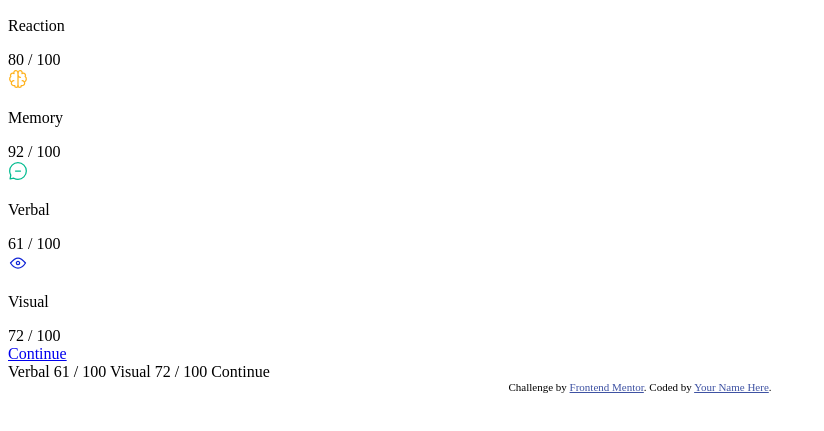
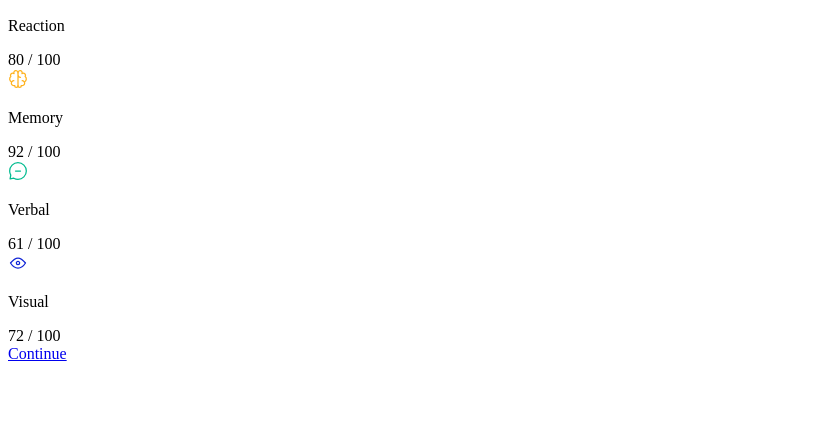
Before and after one commit to K01wfd/RESULT-SUMMARY-COMPONENT, a plain HTML site: page index.html in a window 1280 px wide. Shown: the part 299-730 px from the top of the page, without its empty margins (0-824 px from the left). Drawn offline with Linux system fonts and the light colour scheme; files whose address does not match are found by name.

Commit message:
Structuring html file

```diff
--- a/index.html
+++ b/index.html
@@ -3,27 +3,13 @@
   <head>
     <meta charset="UTF-8" />
     <meta name="viewport" content="width=device-width, initial-scale=1.0" />
-    <!-- displays site properly based on user's device -->
-
     <link
       rel="icon"
       type="image/png"
       sizes="32x32"
       href="./assets/images/favicon-32x32.png"
     />
-
     <title>Frontend Mentor | Results summary component</title>
-
-    <!-- Feel free to remove these styles or customise in your own stylesheet 👍 -->
-    <style>
-      .attribution {
-        font-size: 11px;
-        text-align: center;
-      }
-      .attribution a {
-        color: hsl(228, 45%, 44%);
-      }
-    </style>
   </head>
   <body>
     <main>
@@ -94,14 +80,5 @@
         </div>
       </div>
     </main>
-
-    Verbal 61 / 100 Visual 72 / 100 Continue
-
-    <div class="attribution">
-      Challenge by
-      <a href="https://www.frontendmentor.io?ref=challenge" target="_blank"
-        >Frontend Mentor</a
-      >. Coded by <a href="#">Your Name Here</a>.
-    </div>
   </body>
 </html>
```
